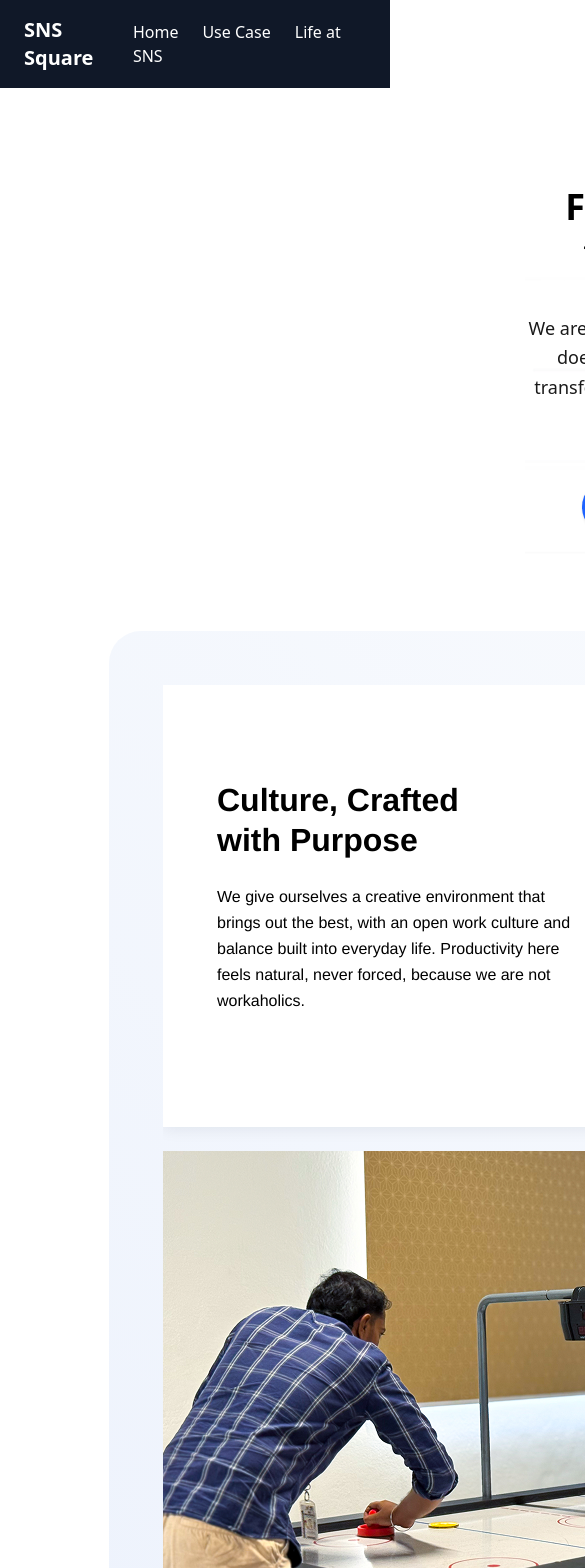
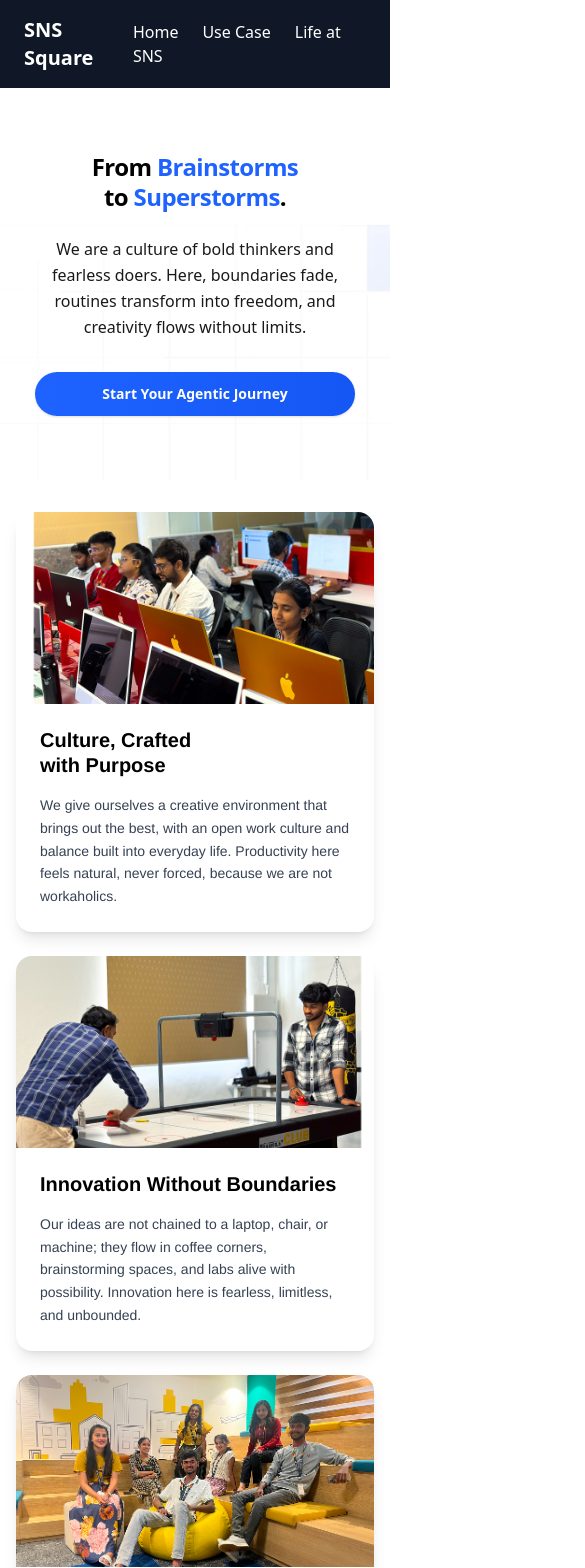
Before and after one commit to nithishkumarr27/sns_square, a React (Vite) app: page /life-at-sns in a window 390 px wide. Shown: the top 1568 px of the page, 585 px wide, since content can reach past the window. Built offline with nearby package versions, Linux system fonts and the light colour scheme.

Commit message:
feat: enhance Hero component layout and add responsive mobile content sections

```diff
--- a/src/components/hero.jsx
+++ b/src/components/hero.jsx
@@ -10,24 +10,24 @@ export default function Hero() {
         backgroundRepeat: "no-repeat"
       }}
     >
-      <div className="w-full px-0 py-24 md:py-32 lg:py-40">
+      <div className="w-full px-4 sm:px-6 lg:px-0 py-16 sm:py-20 md:py-24 lg:py-32 xl:py-40">
         <header className="text-center">
           <h1
             id="hero-heading"
-            className="text-balance font-sans font-extrabold tracking-tight text-black leading-tight text-4xl sm:text-5xl md:text-6xl lg:text-7xl"
+            className="text-balance font-sans font-extrabold tracking-tight text-black leading-tight text-2xl sm:text-3xl md:text-4xl lg:text-5xl xl:text-6xl 2xl:text-7xl px-2 sm:px-0"
           >
             From <span className="text-[#1E63FF]">Brainstorms</span> to <span className="text-[#1E63FF]">Superstorms</span>.
           </h1>
         </header>
 
-        <p className="mx-auto mt-10 max-w-5xl text-pretty text-center font-sans text-lg sm:text-xl md:text-2xl leading-relaxed text-black/90 font-medium">
+        <p className="mx-auto mt-6 sm:mt-8 lg:mt-10 max-w-5xl text-pretty text-center font-sans text-base sm:text-lg md:text-xl lg:text-2xl leading-relaxed text-black/90 font-medium px-4 sm:px-6 lg:px-0">
           We are a culture of bold thinkers and fearless doers. Here, boundaries fade, routines transform into freedom, and creativity flows without limits.
         </p>
 
-        <div className="mt-12 flex justify-center">
+        <div className="mt-8 sm:mt-10 lg:mt-12 flex justify-center px-4 sm:px-0">
           <a
             href="#"
-            className="inline-flex items-center justify-center rounded-full bg-gradient-to-r from-[#1E63FF] to-[#1557F5] px-8 py-4 md:px-10 md:py-5 text-base md:text-lg font-semibold text-white shadow-sm transition-shadow hover:shadow-md focus:outline-none focus-visible:outline focus-visible:outline-2 focus-visible:outline-offset-2 focus-visible:outline-[#1557F5]"
+            className="inline-flex items-center justify-center rounded-full bg-gradient-to-r from-[#1E63FF] to-[#1557F5] px-6 py-3 sm:px-8 sm:py-4 lg:px-10 lg:py-5 text-sm sm:text-base lg:text-lg font-semibold text-white shadow-sm transition-shadow hover:shadow-md focus:outline-none focus-visible:outline focus-visible:outline-2 focus-visible:outline-offset-2 focus-visible:outline-[#1557F5] w-full sm:w-auto max-w-xs sm:max-w-none"
           >
             Start Your Agentic Journey
           </a>
--- a/src/pages/LifeAtSNSSquare.jsx
+++ b/src/pages/LifeAtSNSSquare.jsx
@@ -99,8 +99,8 @@ export default function Page() {
     <main className="bg-[#ffffff] grid justify-items-center [align-items:start] w-screen">
       <Hero />
 
-      {/* Content Sections */}
-      <div className="bg-[#ffffff] w-[1440px] h-[4564px] relative">
+      {/* Desktop Content Sections - Hidden on Mobile */}
+      <div className="hidden lg:block bg-[#ffffff] w-[1440px] h-[4564px] relative">
         <section className="inline-flex items-center gap-2.5 px-[54px] py-[54px] absolute top-0 left-[109px] rounded-[32px] overflow-hidden bg-[linear-gradient(46deg,rgba(224,233,251,1)_0%,rgba(252,253,254,1)_100%)]">
           <div className="flex flex-col w-[1222px] items-start gap-6 relative overflow-hidden">
             {contentSections.map((section, index) => (
@@ -165,6 +165,45 @@ export default function Page() {
           </div>
         </section>
       </div>
+
+      {/* Mobile Content Sections - Only visible on Mobile/Tablet */}
+      <div className="block lg:hidden w-full px-4 py-8">
+        <div className="w-full max-w-md mx-auto space-y-6">
+          {contentSections.map((section, index) => (
+            <div key={`mobile-${section.id}`} className="bg-white rounded-2xl shadow-lg overflow-hidden">
+              {section.imageSrc && (
+                <div className="w-full h-48 overflow-hidden">
+                  <img
+                    className="w-full h-full object-cover"
+                    alt="Img"
+                    src={section.imageSrc}
+                  />
+                </div>
+              )}
+
+              <div className="p-6">
+                <h2 className="text-xl font-semibold text-black mb-4 font-['Sora',_Helvetica] leading-tight">
+                  {section.title.split("\n").map((line, lineIndex) => (
+                    <React.Fragment key={lineIndex}>
+                      {line}
+                      {lineIndex < section.title.split("\n").length - 1 && <br />}
+                    </React.Fragment>
+                  ))}
+                </h2>
+
+                <p className="text-sm text-gray-700 leading-relaxed font-['Sora',_Helvetica]">
+                  {section.description.split("\n").map((line, lineIndex) => (
+                    <React.Fragment key={lineIndex}>
+                      {line}
+                      {lineIndex < section.description.split("\n").length - 1 && <br />}
+                    </React.Fragment>
+                  ))}
+                </p>
+              </div>
+            </div>
+          ))}
+        </div>
+      </div>
     </main>
   )
 }
```
